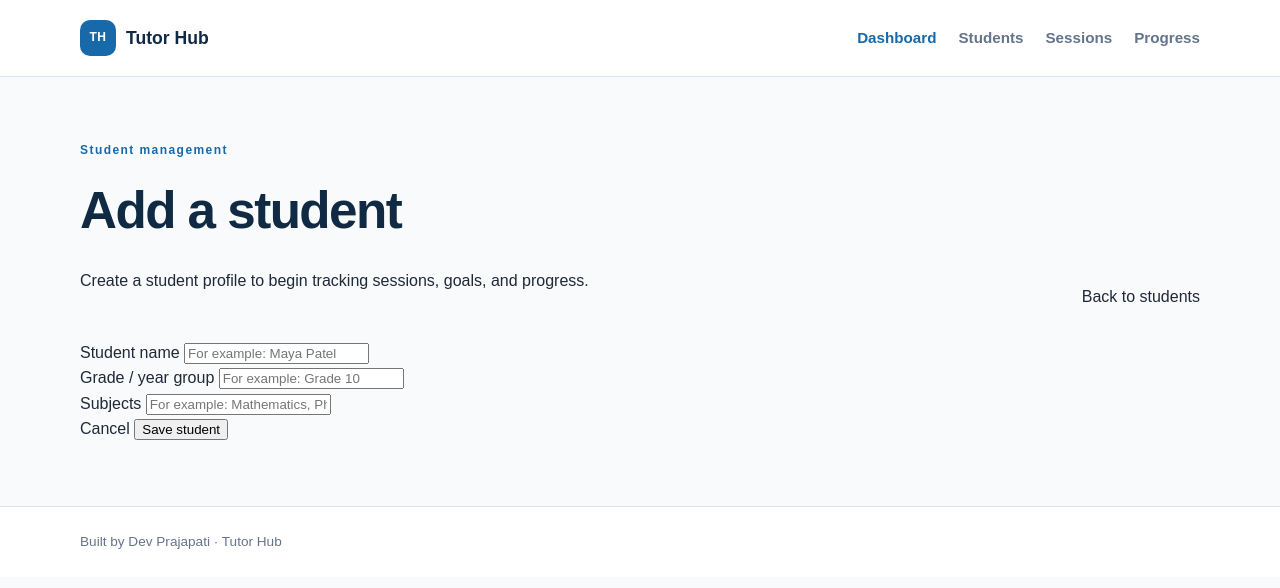
After one commit to QuantumKnightz/tutor-hub, a Flask app: page /students/add in a window 1280 px wide. The commit adds this page. Shown: the top 588 px of the page. Run offline with Flask 3, Linux system fonts and the light colour scheme.

Commit message:
Add student form and save student records

```diff
--- a/app.py
+++ b/app.py
@@ -1,7 +1,6 @@
 import os
 
-from flask import Flask, render_template
-
+from flask import Flask, redirect, render_template, request, url_for
 import db
 
 
@@ -36,6 +35,35 @@ def students():
 
     return render_template("students.html", students=student_list)
 
+@app.route("/students/add", methods=["GET", "POST"])
+def add_student():
+    if request.method == "POST":
+        student_name = request.form.get("name", "").strip()
+        grade = request.form.get("grade", "").strip()
+        subjects = request.form.get("subjects", "").strip()
+
+        if not student_name or not grade or not subjects:
+            return render_template(
+                "add_student.html",
+                error="Please complete name, grade, and subjects.",
+            )
+
+        database = db.get_db()
+
+        database.execute(
+            """
+            INSERT INTO students (name, grade, subjects)
+            VALUES (?, ?, ?)
+            """,
+            (student_name, grade, subjects),
+        )
+
+        database.commit()
+
+        return redirect(url_for("students"))
+
+    return render_template("add_student.html")
+
 
 if __name__ == "__main__":
     app.run(debug=True)
--- /dev/null
+++ b/templates/add_student.html
@@ -0,0 +1,61 @@
+{% extends "base.html" %}
+
+{% block title %}Add Student | Tutor Hub{% endblock %}
+
+{% block content %}
+<section class="page-heading">
+    <div>
+        <p class="eyebrow">Student management</p>
+        <h1>Add a student</h1>
+        <p>Create a student profile to begin tracking sessions, goals, and progress.</p>
+    </div>
+
+    <a href="{{ url_for('students') }}" class="secondary-button">Back to students</a>
+</section>
+
+<section class="student-form-section">
+    {% if error %}
+        <p class="form-error">{{ error }}</p>
+    {% endif %}
+
+    <form action="{{ url_for('add_student') }}" method="post" class="student-form">
+        <div class="form-group">
+            <label for="name">Student name</label>
+            <input
+                id="name"
+                name="name"
+                type="text"
+                placeholder="For example: Maya Patel"
+                required
+            >
+        </div>
+
+        <div class="form-group">
+            <label for="grade">Grade / year group</label>
+            <input
+                id="grade"
+                name="grade"
+                type="text"
+                placeholder="For example: Grade 10"
+                required
+            >
+        </div>
+
+        <div class="form-group">
+            <label for="subjects">Subjects</label>
+            <input
+                id="subjects"
+                name="subjects"
+                type="text"
+                placeholder="For example: Mathematics, Physics"
+                required
+            >
+        </div>
+
+        <div class="form-actions">
+            <a href="{{ url_for('students') }}" class="secondary-button">Cancel</a>
+            <button type="submit" class="primary-button">Save student</button>
+        </div>
+    </form>
+</section>
+{% endblock %}
--- a/templates/students.html
+++ b/templates/students.html
@@ -12,7 +12,7 @@
         </p>
     </div>
 
-    <a class="button button-primary" href="#">
+    <a class="button button-primary" href="{{ url_for('add_student') }}">
         Add a student
     </a>
 </section>
@@ -54,7 +54,7 @@
                 Your student list is empty. In the next feature, you will add a form
                 that saves a student into the Tutor Hub database.
             </p>
-            <a class="button button-primary" href="#">
+            <a href="{{ url_for('add_student') }}" class="button button-primary" href="#">
                 Add your first student
             </a>
         </div>
```
